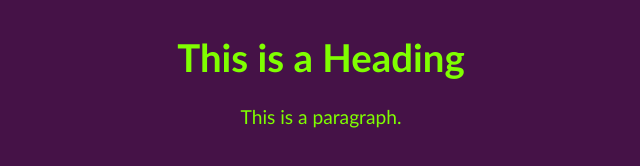
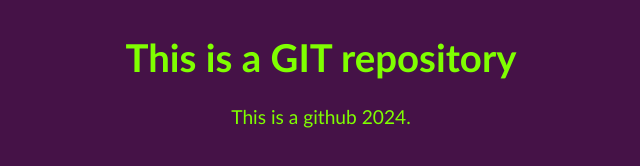
Before and after one commit to TahaSuliman/my_project, a plain HTML site: page index.html in a window 1280 px wide. Shown: the whole page, without its empty margins (319-959 px from the left). Drawn offline with Linux system fonts and the light colour scheme.

Commit message:
Some changes in js and html for github ...

```diff
--- a/app.js
+++ b/app.js
@@ -1 +1 @@
-alert("I am an alert box!");
+alert("I am an alert GIT box!");
--- a/index.html
+++ b/index.html
@@ -8,9 +8,9 @@
 </head>
 <body>
 
-<h1>This is a Heading</h1>
+<h1>This is a GIT repository</h1>
 <h/>
-<p>This is a paragraph.</p>
+<p>This is a github 2024.</p>
 
 <script src="app.js"></script>
 
```
